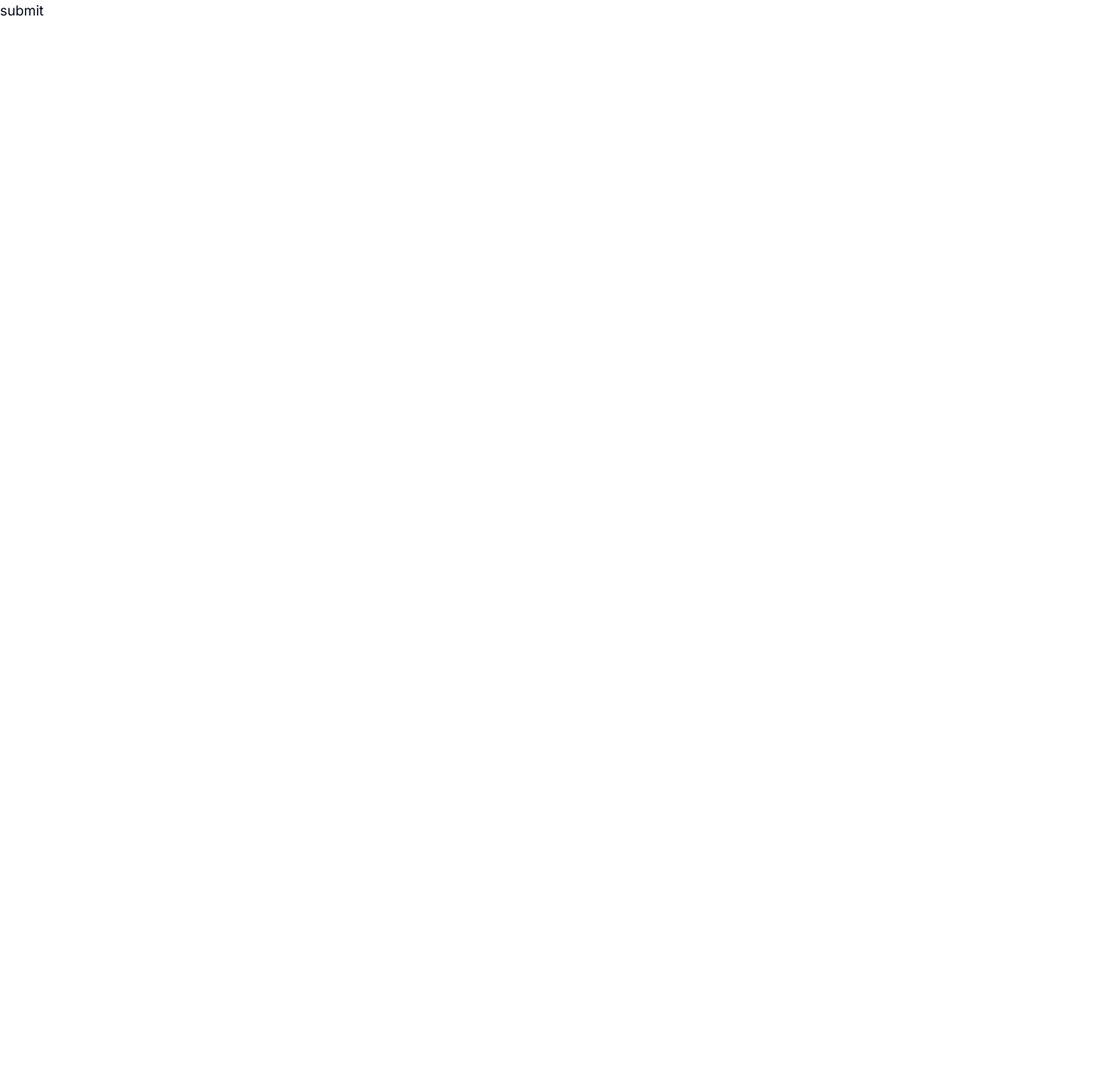
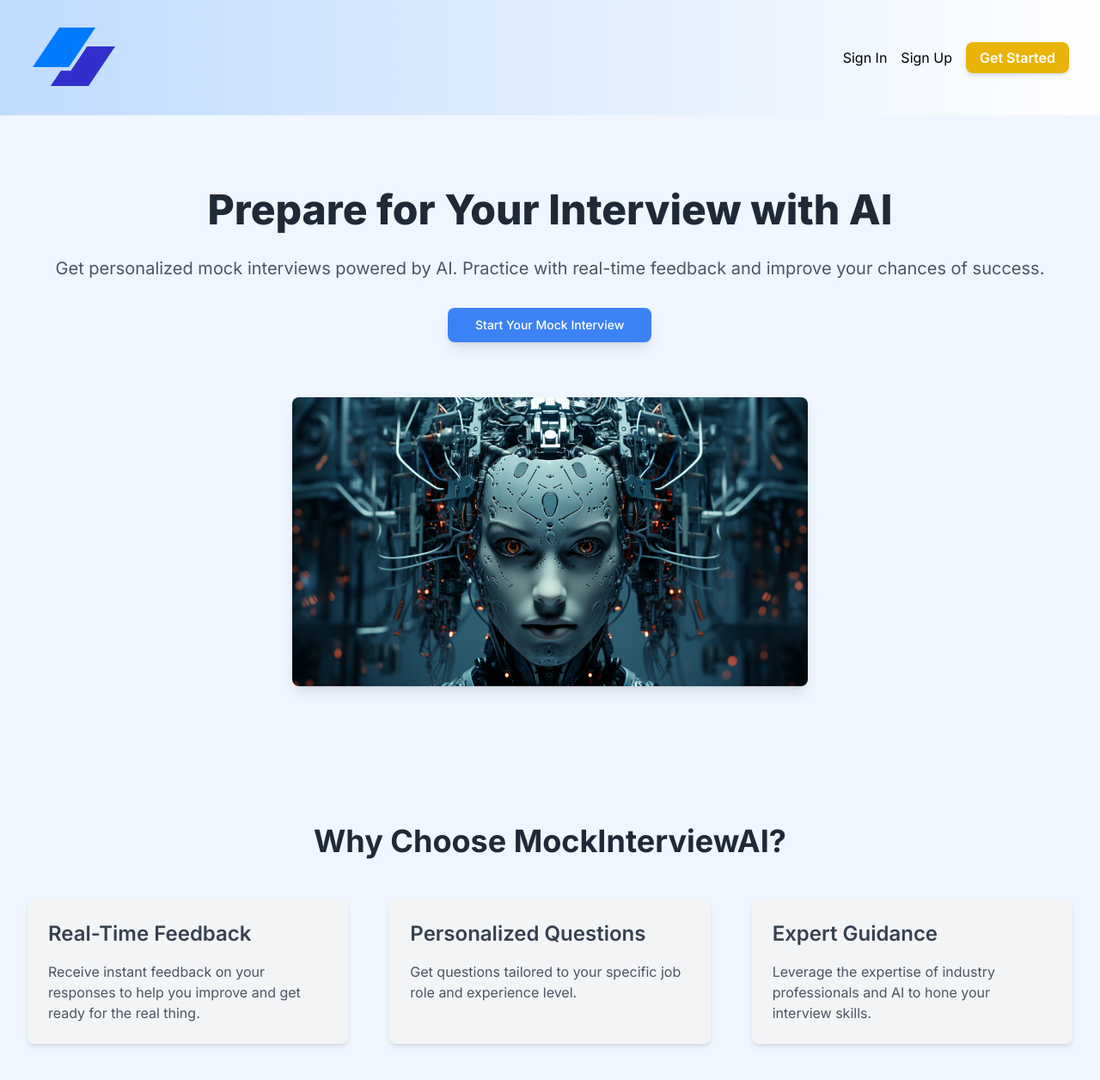
Before and after one commit to Rajkamal202/Ai_Mock_Interview, a Next.js app: page / in a window 1280 px wide. Shown: the top 1256 px of the page at 86% size. Before the commit the page ends 800 px from the top, so only its background shows below. Built offline with nearby package versions, Linux system fonts and the light colour scheme.

Commit message:
Update the content of updated-file.txt

```diff
--- /dev/null
+++ b/app/animations.css
@@ -0,0 +1,65 @@
+@keyframes gradient-bg {
+    0% {
+      background-position: 0% 50%;
+    }
+    50% {
+      background-position: 100% 50%;
+    }
+    100% {
+      background-position: 0% 50%;
+    }
+  }
+
+  @keyframes fade-in {
+    from {
+      opacity: 0;
+    }
+    to {
+      opacity: 1;
+    }
+  }
+
+  @keyframes slide-in-up {
+    from {
+      transform: translateY(20px);
+      opacity: 0;
+    }
+    to {
+      transform: translateY(0);
+      opacity: 1;
+    }
+  }
+
+  @keyframes bounce-in {
+    0%, 20%, 40%, 60%, 80%, 100% {
+      transform: translateY(0);
+    }
+    50% {
+      transform: translateY(-10px);
+    }
+  }
+
+  .animate-gradient-bg {
+    animation: gradient-bg 15s ease infinite;
+    background-size: 200% 200%;
+  }
+
+  .animate-fade-in {
+    animation: fade-in 1s ease forwards;
+  }
+
+  .animate-slide-in-up {
+    animation: slide-in-up 0.5s ease forwards;
+  }
+
+  .animate-bounce-in {
+    animation: bounce-in 1s ease infinite;
+  }
+
+  .delay-200 {
+    animation-delay: 0.2s;
+  }
+
+  .delay-400 {
+    animation-delay: 0.4s;
+  }
--- /dev/null
+++ b/app/dashboard/_components/Headers.jsx
@@ -0,0 +1,46 @@
+import Image from 'next/image';
+import React from 'react'
+
+
+function Headers() {
+  return (
+    <header className="bg-gradient-to-r from-blue-200 to-white p-3 shadow-lg">
+      <div className="container mx-auto px-6 py-4 flex justify-between items-center">
+        <div className="text-black text-2xl font-bold">
+        <Image src='/logo.svg' width={100} height={50} alt='logo' />
+        </div>
+        <nav>
+          <ul className="flex space-x-4">
+            <li className="flex items-center">
+              <a
+                href="dashboard"
+                className="text-black hover:text-gray-700 transition-all duration-300 ease-in-out"
+              >
+                Sign In
+              </a>
+            </li>
+            <li className="flex items-center">
+              <a
+                href="dashboard"
+                className="text-black hover:text-gray-700 transition-all duration-300 ease-in-out"
+              >
+                Sign Up
+              </a>
+            </li>
+            <li>
+               <a
+                 href='dashboard'
+                className="bg-yellow-500 hover:bg-yellow-600 text-white font-semibold py-2 px-4 rounded-lg shadow-md hover:shadow-lg transition-all duration-300 ease-in-out transform hover:-translate-y-1 hover:scale-105">
+
+
+                Get Started
+                </a>
+            </li>
+          </ul>
+        </nav>
+      </div>
+    </header>
+  )
+}
+
+export default Headers;
--- a/app/globals.css
+++ b/app/globals.css
@@ -74,3 +74,80 @@
     @apply bg-background text-foreground;
   }
 }
+
+@layer utilities {
+  .animate-fade-in-up {
+    @apply opacity-0;
+    animation: fadeInUp 1s ease-in forwards;
+  }
+
+  .animate-bounce-in {
+    animation: bounceIn 1s ease forwards;
+  }
+
+  .animate-zoom-in {
+    animation: zoomIn 1s ease forwards;
+  }
+
+  .delay-200 {
+    animation-delay: 0.2s;
+  }
+
+  .delay-400 {
+    animation-delay: 0.4s;
+  }
+
+  .delay-600 {
+    animation-delay: 0.6s;
+  }
+
+  .delay-800 {
+    animation-delay: 0.8s;
+  }
+
+  .delay-1000 {
+    animation-delay: 1s;
+  }
+
+  @keyframes fadeInUp {
+    from {
+      opacity: 0;
+      transform: translateY(20px);
+    }
+    to {
+      opacity: 1;
+      transform: translateY(0);
+    }
+  }
+
+  @keyframes bounceIn {
+    from {
+      transform: scale(0.3);
+      opacity: 0;
+    }
+    50% {
+      transform: scale(1.05);
+      opacity: 1;
+    }
+    70% {
+      transform: scale(0.9);
+    }
+    to {
+      transform: scale(1);
+    }
+  }
+
+  @keyframes zoomIn {
+    from {
+      opacity: 0;
+      transform: scale(0.3);
+    }
+    50% {
+      opacity: 1;
+    }
+    to {
+      opacity: 1;
+      transform: scale(1);
+    }
+  }
+}
--- a/app/layout.js
+++ b/app/layout.js
@@ -3,6 +3,8 @@ import "./globals.css";
 import { ClerkProvider  } from "@clerk/nextjs";
 import PropTypes from "prop-types";
 import { Toaster } from "@/components/ui/sonner";
+
+
 
 
 const inter = Inter({ subsets: ["latin"] });
--- a/app/page.js
+++ b/app/page.js
@@ -1,12 +1,64 @@
 import { Button } from "@/components/ui/button";
 import Image from "next/image";
-import Header from "./dashboard/_components/Header";
-
+import Headers from "./dashboard/_components/Headers";
 
 export default function Home() {
   return (
-   <div>
-   <button>submit</button>
-   </div>
+    <div>
+      <Headers />
+      <div className="bg-gradient-to-br bg-blue-50 py-20">
+        <div className="container mx-auto px-6 lg:px-8">
+          <div className="text-center mb-16">
+            <h1 className="text-5xl font-extrabold text-gray-800 leading-tight mb-6 animate-fade-in-up">
+              Prepare for Your Interview with AI
+            </h1>
+            <p className="text-xl text-gray-600 mb-8 animate-fade-in-up delay-200">
+              Get personalized mock interviews powered by AI. Practice with real-time feedback and improve your chances of success.
+            </p>
+            <a href="dashboard">
+              <Button className="bg-blue-500 text-white px-8 py-3 rounded-lg shadow-lg hover:bg-blue-600 transition-transform duration-300 transform hover:scale-110 animate-bounce-in">
+                Start Your Mock Interview
+              </Button>
+            </a>
+          </div>
+          <div className="flex justify-center items-center">
+            <Image
+              src="/hero.jpg"
+              alt="Interview preparation"
+              width={600}
+              height={400}
+              className="rounded-lg shadow-lg transition-transform duration-500 transform hover:scale-110 animate-zoom-in"
+            />
+          </div>
+        </div>
+      </div>
+      <div className="py-20 bg-blue-50">
+        <div className="container mx-auto px-6 lg:px-8">
+          <h2 className="text-4xl font-bold text-gray-800 text-center mb-12 animate-fade-in-up delay-400">
+            Why Choose MockInterviewAI?
+          </h2>
+          <div className="grid grid-cols-1 md:grid-cols-3 gap-12">
+            <div className="p-6 bg-gray-100 rounded-lg shadow-md hover:shadow-lg transition-shadow duration-300 animate-fade-in-up delay-600">
+              <h3 className="text-2xl font-semibold text-gray-700 mb-4">Real-Time Feedback</h3>
+              <p className="text-gray-600">
+                Receive instant feedback on your responses to help you improve and get ready for the real thing.
+              </p>
+            </div>
+            <div className="p-6 bg-gray-100 rounded-lg shadow-md hover:shadow-lg transition-shadow duration-300 animate-fade-in-up delay-800">
+              <h3 className="text-2xl font-semibold text-gray-700 mb-4">Personalized Questions</h3>
+              <p className="text-gray-600">
+                Get questions tailored to your specific job role and experience level.
+              </p>
+            </div>
+            <div className="p-6 bg-gray-100 rounded-lg shadow-md hover:shadow-lg transition-shadow duration-300 animate-fade-in-up delay-1000">
+              <h3 className="text-2xl font-semibold text-gray-700 mb-4">Expert Guidance</h3>
+              <p className="text-gray-600">
+                Leverage the expertise of industry professionals and AI to hone your interview skills.
+              </p>
+            </div>
+          </div>
+        </div>
+      </div>
+    </div>
   );
 }
```
Also changed, not shown: public/hero.jpg (added). Lines whose indentation alone changed are shown as unchanged.
